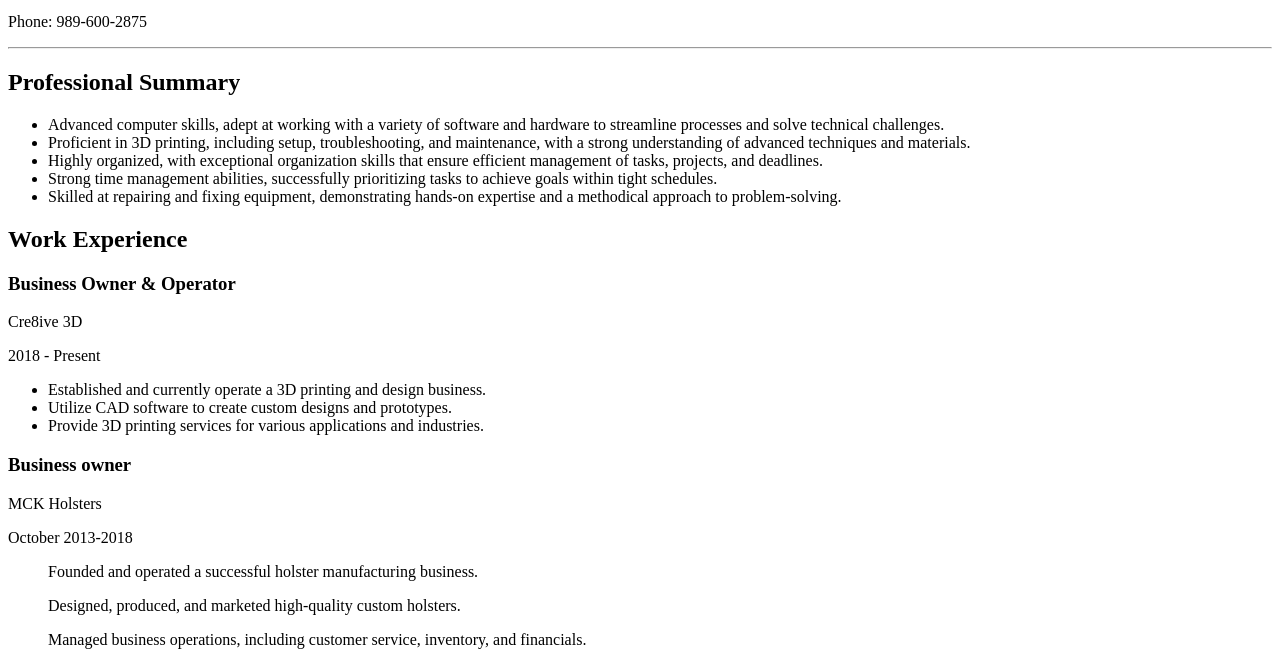
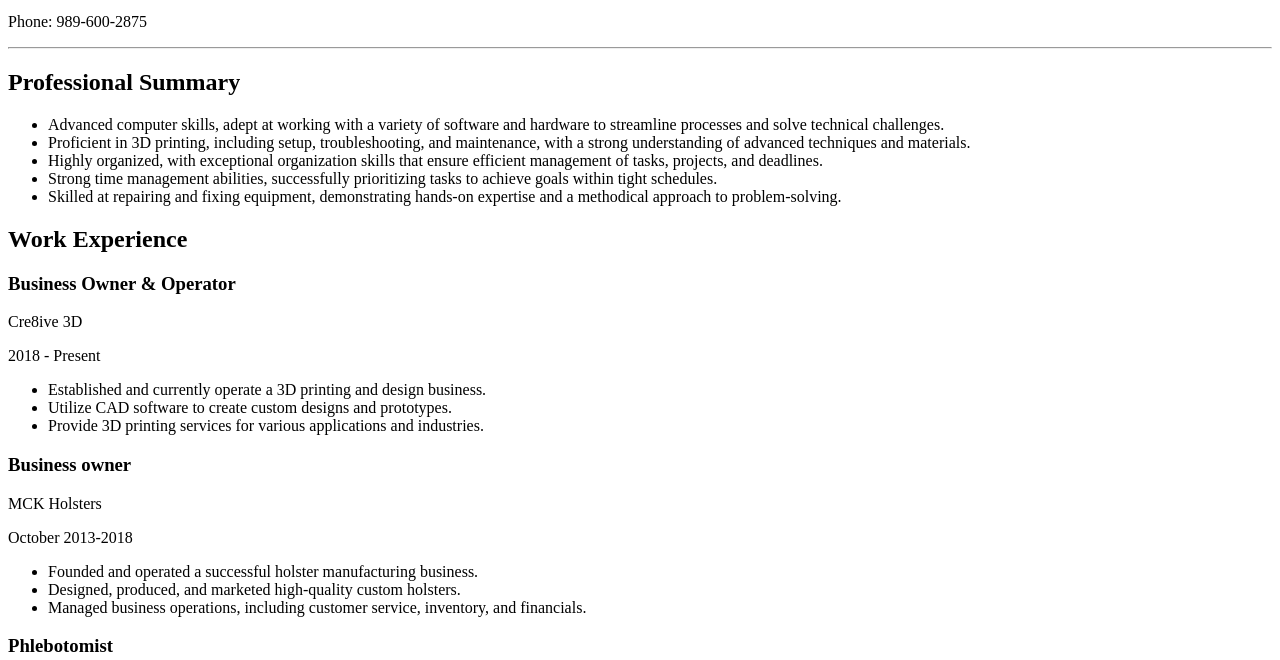
Before and after one commit to xxdanmurphyxx/resume-html, a plain HTML site: page index.html in a window 1280 px wide. Shown: the part 321-981 px from the top of the page. Drawn offline with Linux system fonts and the light colour scheme.

Commit message:
Add files via upload

```diff
--- a/index.html
+++ b/index.html
@@ -31,9 +31,12 @@
     <h3>Business owner</h3>
     <p>MCK Holsters</p>
     <p>October 2013-2018</p>
-    <ul>Founded and operated a successful holster manufacturing business.</ul>
-    <ul>Designed, produced, and marketed high-quality custom holsters.</ul>
-    <ul>Managed business operations, including customer service, inventory, and financials.</ul>
+    <ul>
+    <li>Founded and operated a successful holster manufacturing business.</li>
+    <li>Designed, produced, and marketed high-quality custom holsters.</li>
+    <li>Managed business operations, including customer service, inventory, and financials.</li>
+
+    </ul>
     <h3>Phlebotomist</h3>
     <p>St. Mary's Hospital, Saginaw, Mi</p>
     <p>June 2012 - October 2013</p>
```
